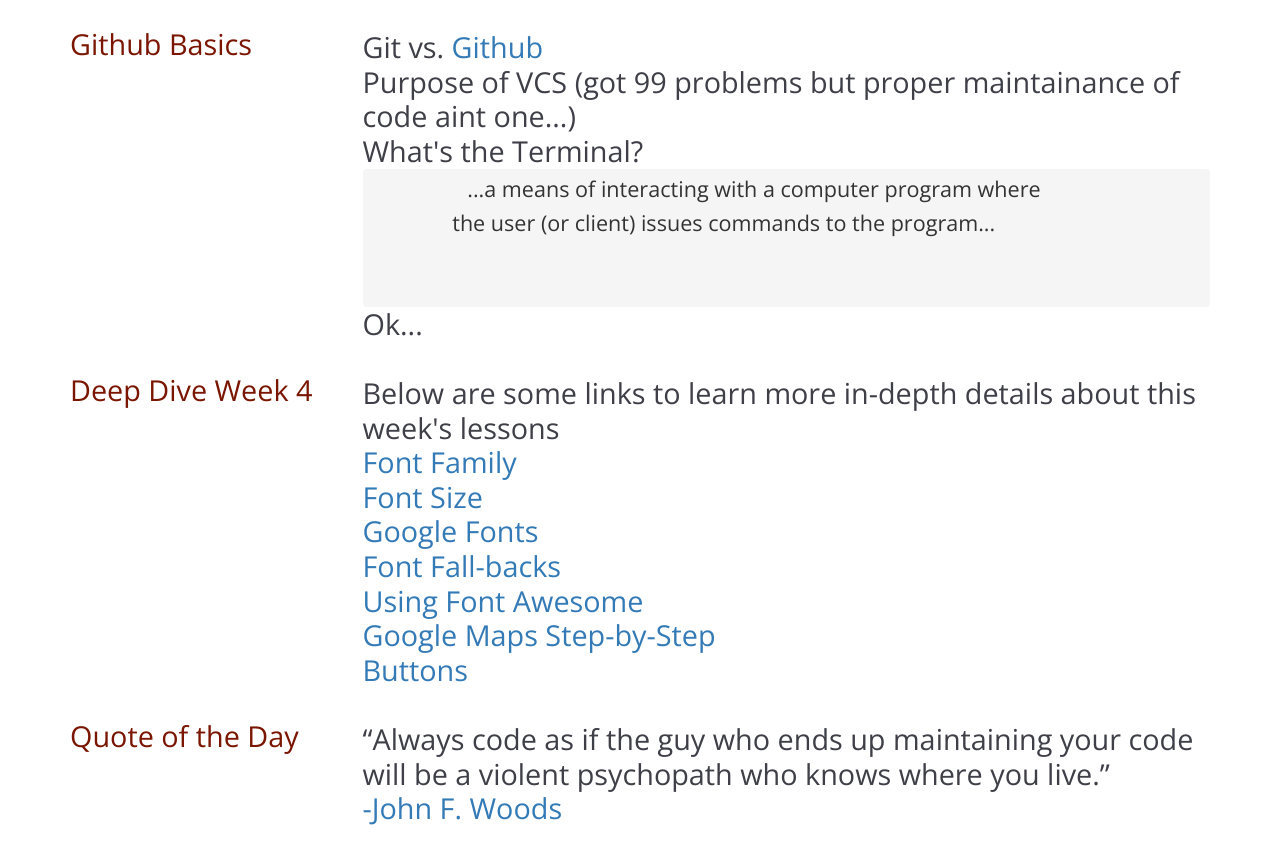
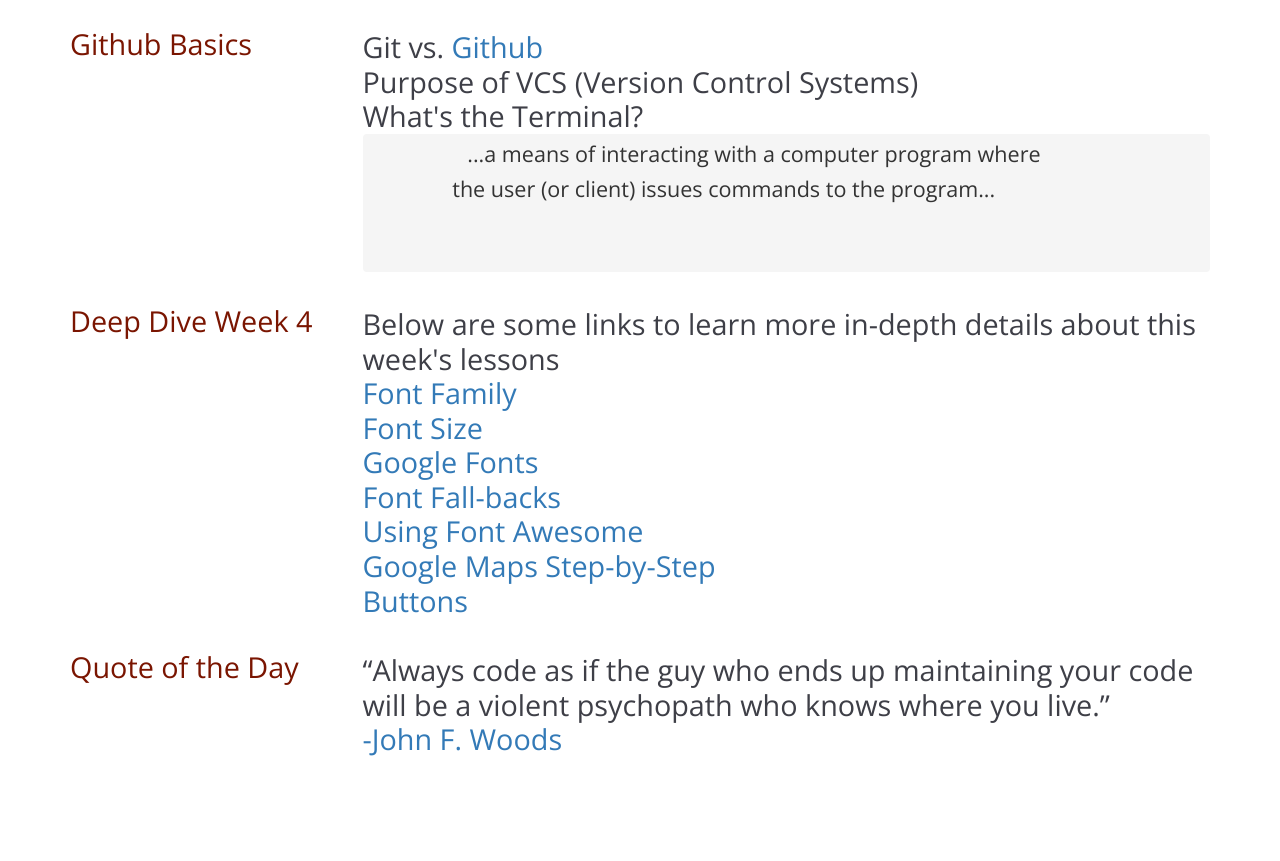
Before and after one commit to pratimasakinala/introwebdesign.github.io, a plain HTML site: page eight.html in a window 1280 px wide. Shown: the part 1771-2632 px from the top of the page. After the commit the page ends 2563 px from the top, so only its background shows below. Drawn offline with nearby package versions, Linux system fonts and the light colour scheme.

Commit message:
github version control systems

```diff
--- a/eight.html
+++ b/eight.html
@@ -166,7 +166,7 @@
       <div class="col-md-9">
         <ul class="point">
           <li>Git vs. <a href="https://github.com/" target="_blank">Github</a></li>
-          <li>Purpose of VCS (got 99 problems but proper maintainance of code aint one...)</li>
+          <li>Purpose of VCS (Version Control Systems)</li>
           <li>What's the Terminal?</li>
           <li>
             <pre>
@@ -175,7 +175,6 @@
               </code>
             </pre>
           </li>
-          <li>Ok...</li>
         </ul>
       </div>
     </div><!-- end  Github Basics  -->
```
